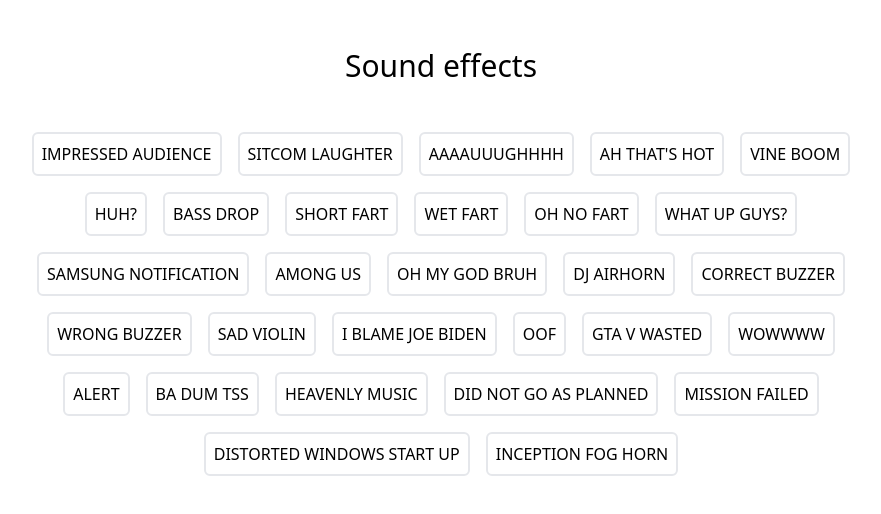
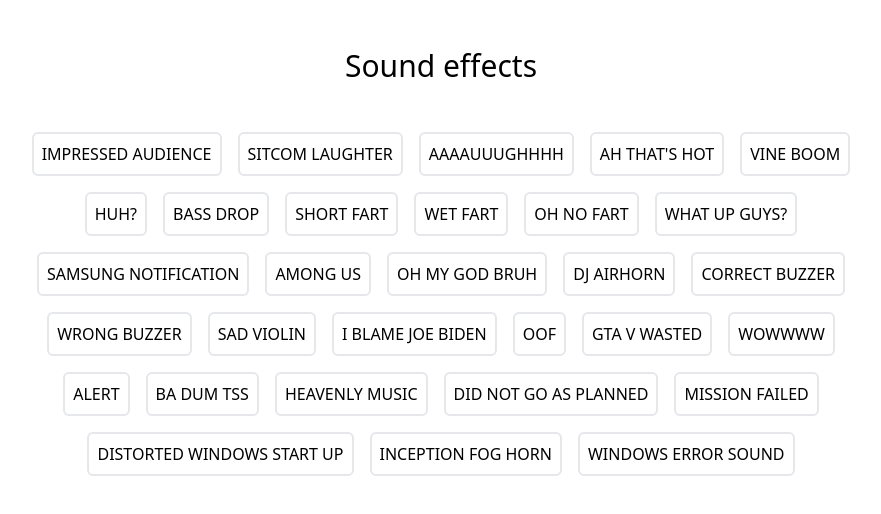
Before and after one commit to iamvetle/sound-effects, a Nuxt app: page / in a window 1280 px wide. Shown: the top 514 px of the page, without its empty margins (199-1080 px from the left). Built offline with nearby package versions, Linux system fonts and the light colour scheme.

Commit message:
Add new sound effect, 'Windows xp error sound'

```diff
--- a/assets/listOfSoundeffects.ts
+++ b/assets/listOfSoundeffects.ts
@@ -5,7 +5,7 @@ type SoundEffect = {
 
 // Sounds to add:
 
-// Windows error
+// * Windows error
 // * Wowwww
 // Mario jump?
 // FBI open up ?
@@ -27,7 +27,7 @@ type SoundEffect = {
 // Mario kart start ??
 // Ta daaa (peter grifin?)
 // * Mission failed
-// Inception horns
+// * Inception horns
 // Crickets ..?
 // * Ba dun tss
 // Sorry bro?
@@ -151,6 +151,10 @@ const listOfSoundeffects: SoundEffect[] = [
 		title: "Inception fog horn",
 		src: "inception-fog-horn.mp3",
 	},
+	{
+		title: "Windows error sound",
+		src: "windows-error-sound.mp3",
+	},
 ];
 
 export default listOfSoundeffects;
```
Also changed, not shown: 1 other file (tests, documents, lock files or other folders).
